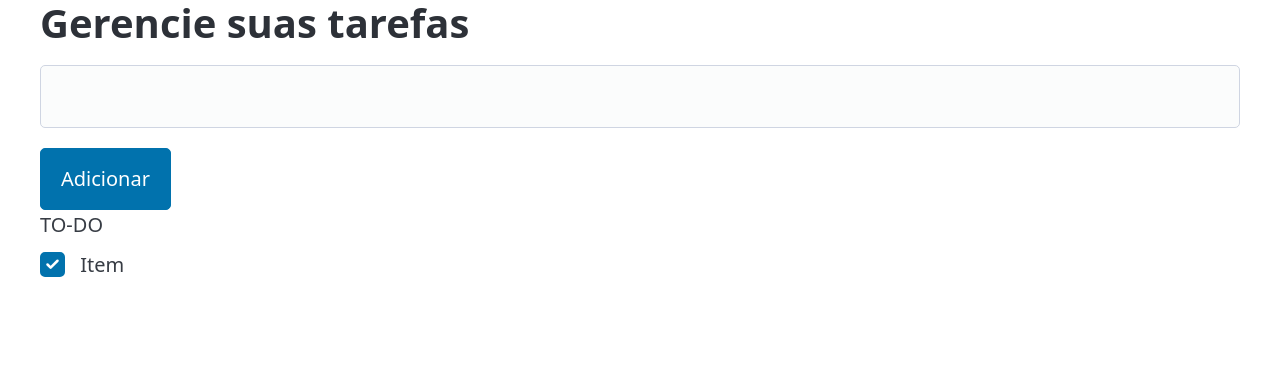
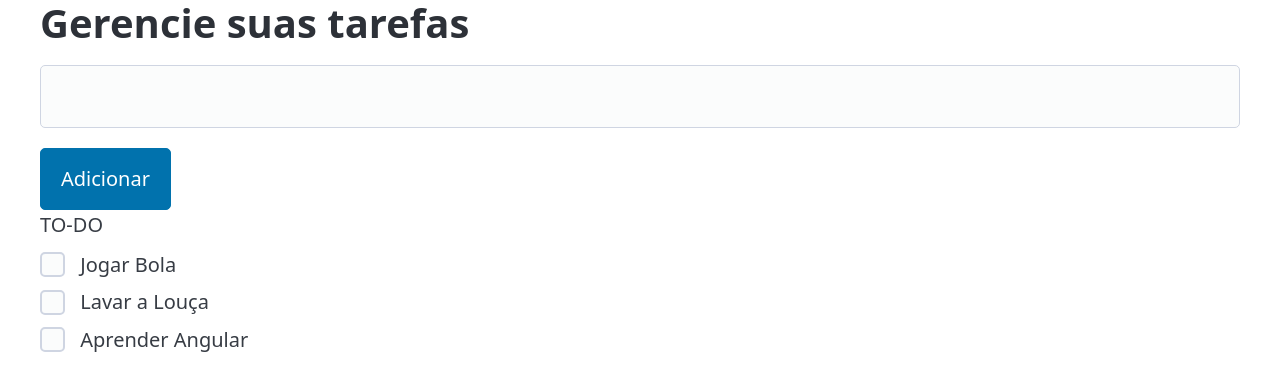
Before and after one commit to thiagomagano/todo-angular, an Angular app: page / in a window 1280 px wide. Shown: the top 390 px of the page. Built offline with nearby package versions, Linux system fonts and the light colour scheme.

Commit message:
usando signals para adicionar tarefas na tela

```diff
--- a/src/app/app.html
+++ b/src/app/app.html
@@ -2,16 +2,21 @@
   <h1>Gerencie suas tarefas</h1>
 
   <form>
-    <input type="text" />
-    <button>Adicionar</button>
+    <input type="text" name="task" [(ngModel)]="task" />
+    <button (click)="adicionarTarefa($event)">Adicionar</button>
   </form>
 
   <fieldset>
     <legend>TO-DO</legend>
+
+    @for (task of tasks(); track $index) {
     <label>
-      <input type="checkbox" name="english" checked />
-      Item
+      <input type="checkbox" name="(item)" [checked]="" />
+      <span> {{task}} </span>
     </label>
+    } @empty {
+    <p>Não existem tarefas</p>
+    }
   </fieldset>
 </main>
 
--- a/src/app/app.ts
+++ b/src/app/app.ts
@@ -1,12 +1,28 @@
 import { Component, signal } from '@angular/core';
+import { FormsModule } from '@angular/forms';
 import { RouterOutlet } from '@angular/router';
 
 @Component({
   selector: 'app-root',
-  imports: [RouterOutlet],
+  imports: [RouterOutlet, FormsModule],
   templateUrl: './app.html',
-  styleUrl: './app.css'
+  styleUrl: './app.css',
 })
 export class App {
   protected readonly title = signal('todo');
+  task = '';
+
+  //tasks = signal(['Fazer compras', 'Aprender Angular', 'Jogar Bola']);
+  tasks = signal(this.getTarefas());
+
+  adicionarTarefa(event: MouseEvent) {
+    event.preventDefault();
+    //this.tasks.set([...this.tasks(), this.task]);
+    this.tasks.update((t) => (t = [...t, this.task]));
+  }
+
+  getTarefas(): string[] {
+    //chamada API
+    return ['Jogar Bola', 'Lavar a Louça', 'Aprender Angular'];
+  }
 }
```
